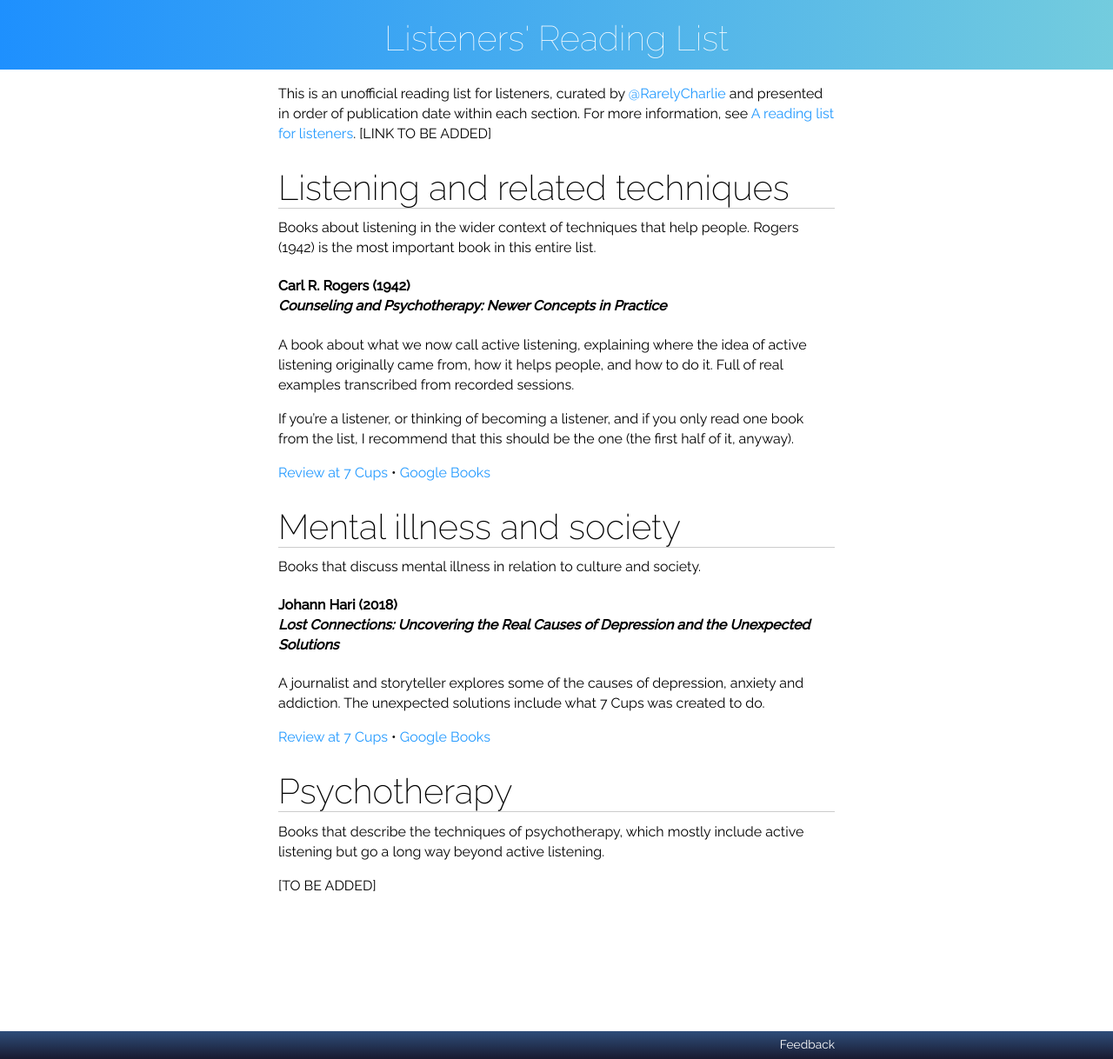
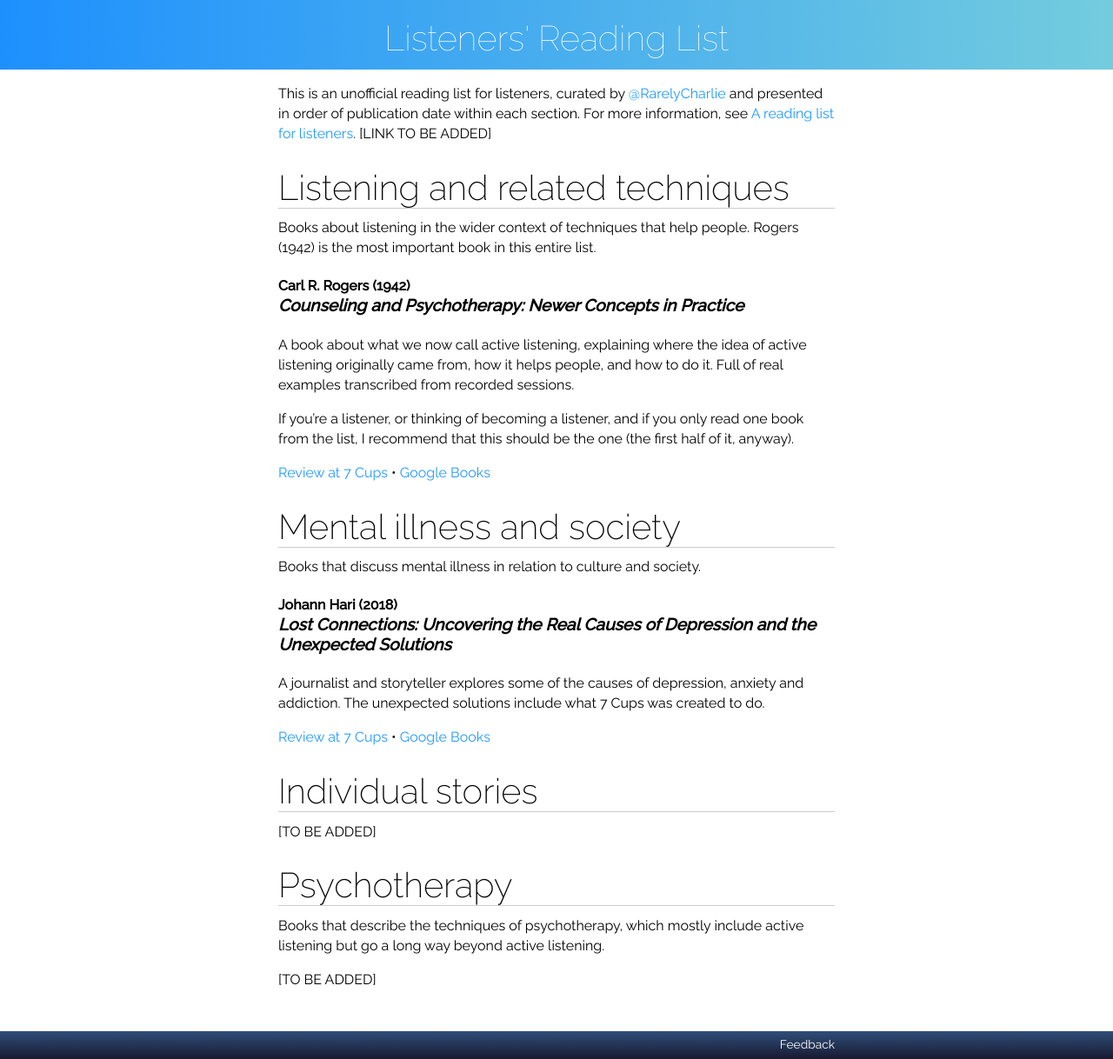
Before and after one commit to RarelyCharlie/rarelycharlie.github.io, a Jekyll site: the page built from books.md, in a window 1280 px wide and 1218 px high. Shown: the whole window at 87% size. Built offline with Jekyll 4.4.1, drawn with Linux system fonts in a browser that asks for light colours.

Commit message:
new section

```diff
--- a/books.md
+++ b/books.md
@@ -3,7 +3,7 @@ layout: default
 title: Listeners' Reading List
 feedback: https://www.7cups.com/@RarelyCharlie
 ---
-<style>h4>em {display: block;}</style>
+<style>h4>em {display: block; font-size: 120%;}</style>
 This is an unofficial reading list for listeners, curated by [@RarelyCharlie](https://www.7cups.com/@RarelyCharlie) and presented in order of publication date within each section. For more information, see [A reading list for listeners](#). \[LINK TO BE ADDED\]
 
 # Listening and related techniques
@@ -28,6 +28,10 @@ A journalist and storyteller explores some of the causes of depression, anxiety
 
 [Review at 7 Cups](# "TO BE ADDED") &bull; [Google Books](https://books.google.com/books?id=WIg2DwAAQBAJ)
 
+# Individual stories
+
+\[TO BE ADDED\]
+
 # Psychotherapy
 
 Books that describe the techniques of psychotherapy, which mostly include active listening but go a long way beyond active listening.
```
